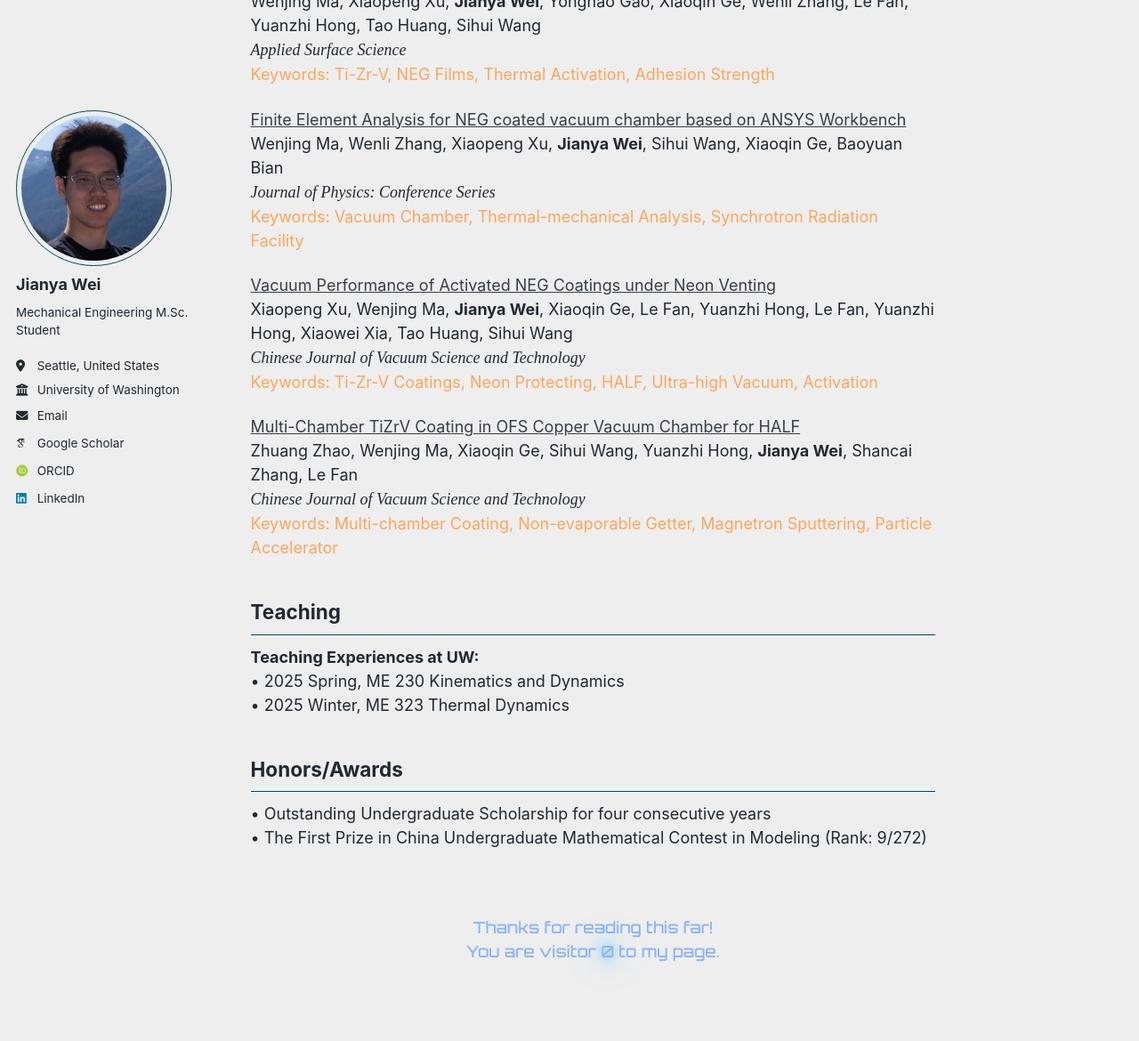
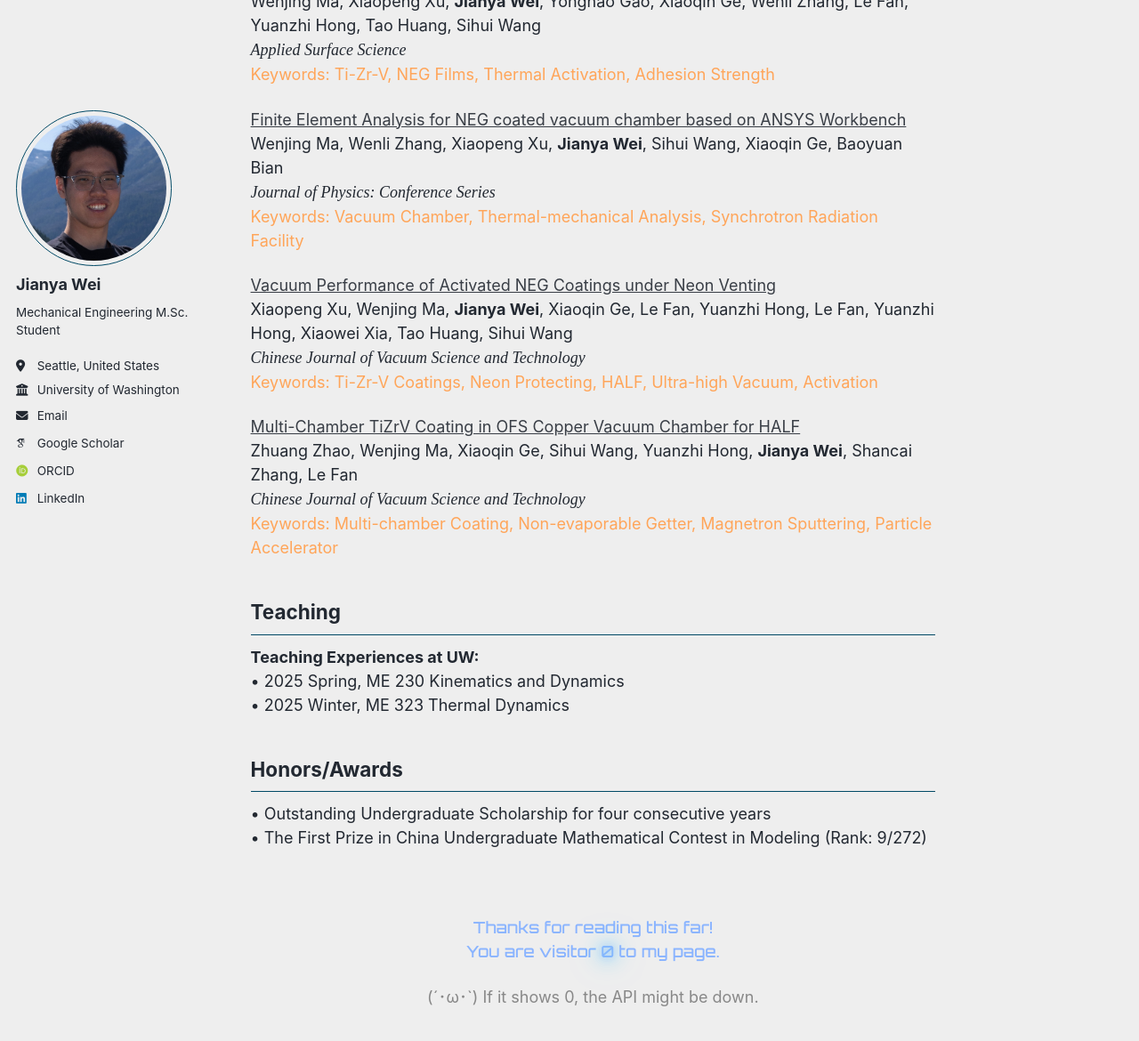
Before and after one commit to jywei02/jywei02.github.io, a Jekyll site: the page built from _pages/about.md, in a window 1280 px wide and 1400 px high, scrolled down 649 px. Shown: the top 1170 px of the window at 89% size. Built offline with Jekyll 4.4.1, drawn with Linux system fonts in a browser that asks for light colours; some web fonts are replaced; comment, search, counter and statistics services are not loaded; part of the change alters nothing that is shown.

Commit message:
Update about.md

```diff
--- a/_pages/about.md
+++ b/_pages/about.md
@@ -85,7 +85,7 @@ Honors/Awards
     .footer-note {
       font-size: 14px;
       text-align: center;
-      color: #999;
+      color: #888;
       margin-top: 4px;
     }
 
@@ -119,14 +119,6 @@ Honors/Awards
                      0 0 36px rgba(0, 200, 255, 0.6);
       }
     }
-
-    @media (prefers-color-scheme: dark) {
-      .footer-counter { color: #b388ff; }
-    }
-
-    @media (prefers-reduced-motion: reduce) {
-      .footer-counter .glow { animation: none; }
-    }
   </style>
 </head>
 <body>
@@ -137,21 +129,11 @@ Honors/Awards
     to my page.
   </p>
 
-  <!-- 新增提示行 -->
-  <p id="api-status" class="footer-note" style="display:none;">
-    (´･ω･`) The counter shows 0, API might be down.
+  <!-- 固定的小字说明 -->
+  <p class="footer-note">
+    (´･ω･`) If it shows 0, the API might be down.
   </p>
 
   <!-- 不蒜子统计 -->
   <script src="//busuanzi.ibruce.info/busuanzi/2.3/busuanzi.pure.mini.js"></script>
-  <script>
-    // 检查值是否为 0，如果是则显示提示
-    setTimeout(() => {
-      const el = document.getElementById('busuanzi_value_site_pv');
-      const note = document.getElementById('api-status');
-      if (el && el.textContent.trim() === "0") {
-        note.style.display = "block";
-      }
-    }, 3000); // 等待3秒，给API加载时间
-  </script>
 </body>
```
